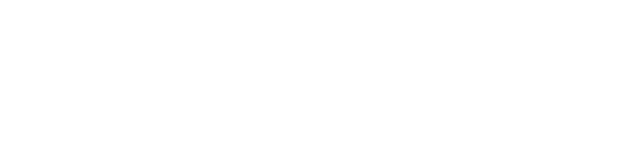
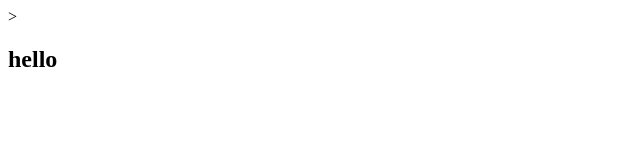
Before and after one commit to aniket850/Git-practice01, a plain HTML site: page index.html in a window 1280 px wide. Shown: the full height of the page, 0-640 px from the left. Drawn offline with Linux system fonts and the light colour scheme.

Commit message:
3rd commit

```diff
--- a/index.html
+++ b/index.html
@@ -6,6 +6,8 @@
     <title>aniket_demo</title>
 </head>
 <body>
-
+    ><section>
+        <h1>hello</h1>
+    </section>
 </body>
 </html>
```
